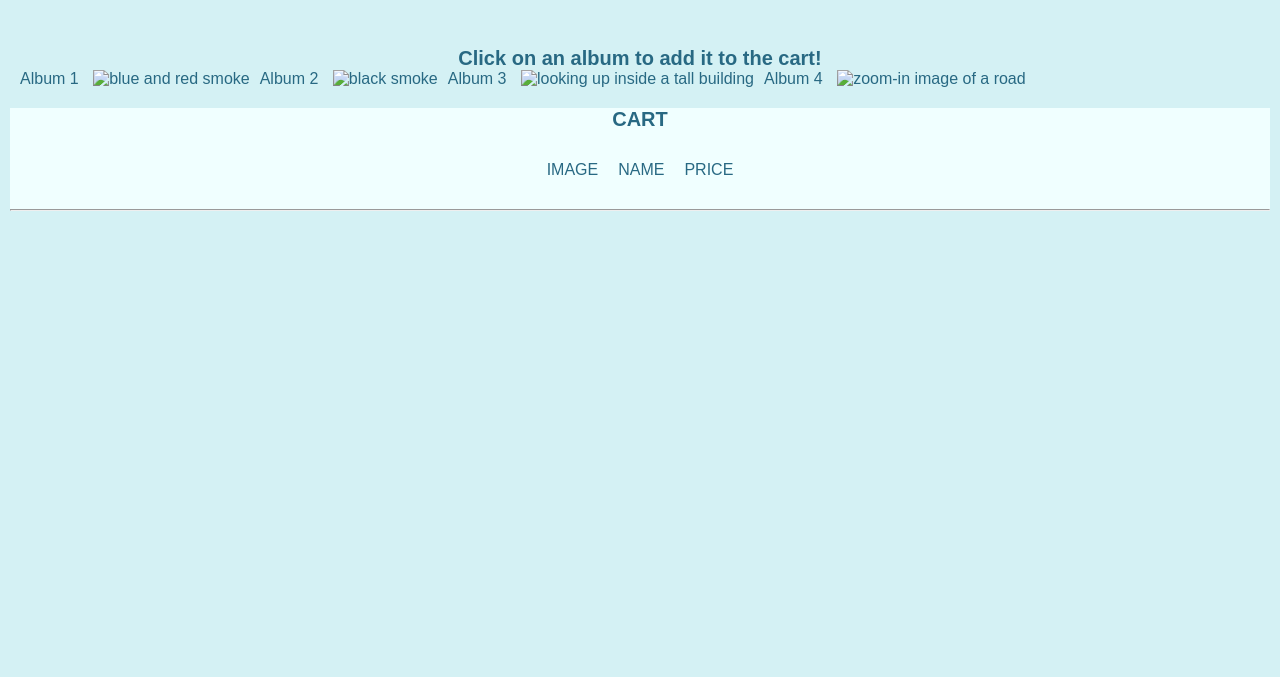
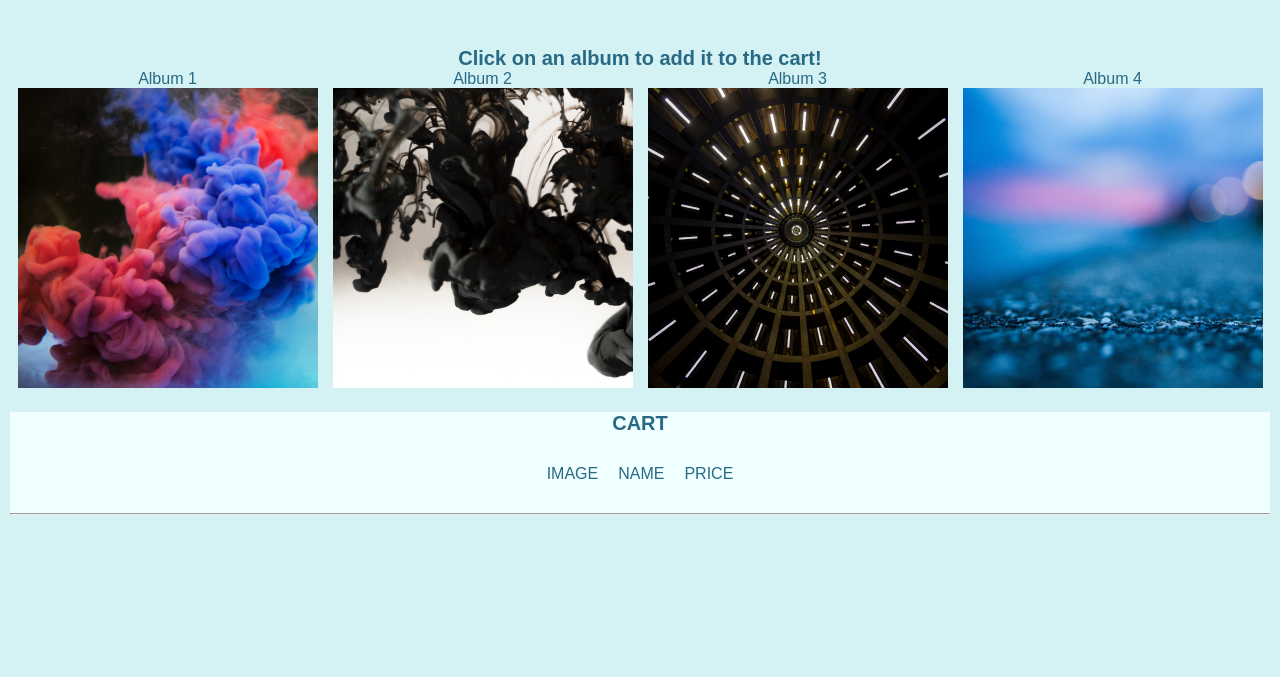
Before and after one commit to RJ2506/Final, a plain HTML site: page store.html in a window 1280 px wide. Shown: the part 123-800 px from the top of the page. Drawn offline with Linux system fonts and the light colour scheme; a web font is replaced by a local one.

Commit message:
loops the image through js

```diff
--- a/Scripts/app.js
+++ b/Scripts/app.js
@@ -0,0 +1,34 @@
+const albums = [
+    {name: "Album 1", price: 12.99, inCart:false},
+    {name: "Album 2", price: 14.99, inCart:false},
+    {name: "Album 3", price: 9.99, inCart:false},
+    {name: "Album 4", price: 19.99, inCart:false}
+]
+
+
+
+
+function defineImg() {
+    for (const album of albums) {
+        if ("Album 1" === album['name']) {
+            const album1 = document.querySelector('#Album-1')
+            album1.setAttribute("src", "./Images/Album1.png")
+
+        }
+        else if("Album 2" === album['name']) {
+            const album2 = document.querySelector('#Album-2')
+            album2.setAttribute("src", "./Images/Album2.png")
+        }
+        else if("Album 3" === album['name']) {
+            const album3 = document.querySelector('#Album-3')
+            album3.setAttribute("src", "./Images/Album3.png")
+        }
+        else ("Album 4" === album['name']) ;{
+            const album4 = document.querySelector('#Album-4')
+            album4.setAttribute("src", "./Images/Album4.png")
+        }
+    }
+
+}
+
+defineImg()
--- a/store.html
+++ b/store.html
@@ -9,7 +9,7 @@
     <link rel="stylesheet" href="./CSS/style.css">
     <link rel="preconnect" href="https://fonts.gstatic.com">
     <link href="https://fonts.googleapis.com/css2?family=Indie+Flower&family=RocknRoll+One&display=swap" rel="stylesheet">
-    <script defer src="./JS/aps.js"></script>
+    <script defer src="./Scripts/app.js"></script>
 
     <title>Welcome to Our Store</title>
 </head>
@@ -34,22 +34,22 @@
                 <section class="shop-items">
                     <div class="shop-item">
                         <span>Album 1</span>
-                        <img class="shop-item-image" id="Album 1" alt="blue and red smoke">
+                        <img class="shop-item-image" id="Album-1" alt="blue and red smoke">
                     </div>
 
                     <div class="shop-item">
                         <span>Album 2</span>
-                        <img class="shop-item-image" id="Album 2" alt="black smoke">
+                        <img class="shop-item-image" id="Album-2" alt="black smoke">
                     </div>
 
                     <div class="shop-item">
                         <span>Album 3</span>
-                        <img class="shop-item-image" id="Album 3" alt="looking up inside a tall building">
+                        <img class="shop-item-image" id="Album-3" alt="looking up inside a tall building">
                     </div>
 
                     <div class="shop-item">
                         <span>Album 4</span>
-                        <img class="shop-item-image" id="Album 4" alt="zoom-in image of a road">
+                        <img class="shop-item-image" id="Album-4" alt="zoom-in image of a road">
                     </div>
 
                 </section>
@@ -73,6 +73,7 @@
         <footer class="footer">
             <p>Prouldy made by ACIT 1620 students - Winter 2021</p>
         </footer>
+
     </div>
 
 
```
